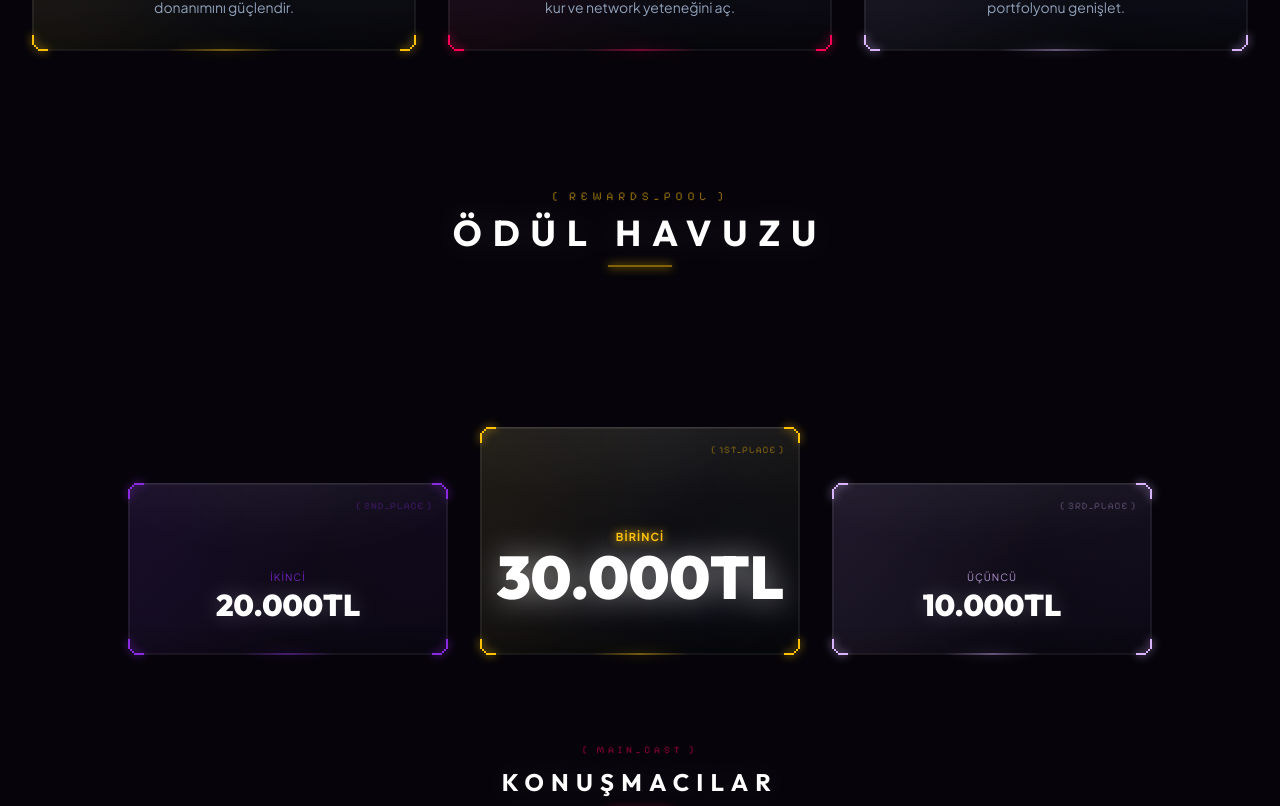
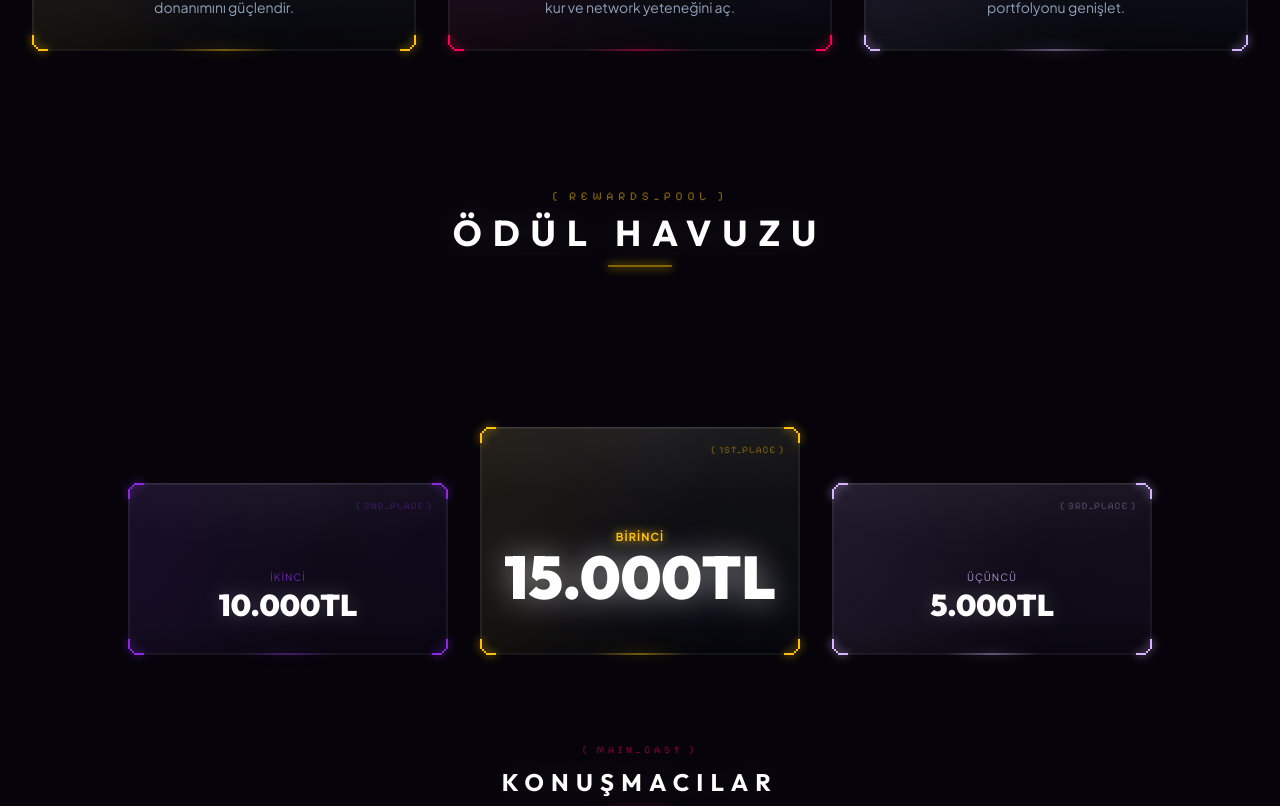
Before and after one commit to skylab-kulubu/skylab-yildizjam, a Next.js app: page / in a window 1280 px wide. Shown: the part 1254-2060 px from the top of the page. Built offline with nearby package versions, Linux system fonts and the light colour scheme.

Commit message:
refactor: improved animations and added global providers

```diff
--- a/src/app/globals.css
+++ b/src/app/globals.css
@@ -37,12 +37,9 @@
     scroll-behavior: auto;
   }
 
-  *,
-  *::before,
-  *::after {
+  .animate-marquee {
     animation-duration: 0.01ms !important;
     animation-iteration-count: 1 !important;
-    transition-duration: 0.01ms !important;
   }
 }
 
--- a/src/app/layout.tsx
+++ b/src/app/layout.tsx
@@ -1,6 +1,7 @@
 import type { Metadata } from "next";
 import { Outfit, Plus_Jakarta_Sans, Pixelify_Sans } from "next/font/google";
 import "./globals.css";
+import Providers from "@/components/Providers";
 
 const outfit = Outfit({
   subsets: ["latin", "latin-ext"],
@@ -66,7 +67,9 @@ export default function RootLayout({
       lang="tr"
       className={`${outfit.variable} ${jakarta.variable} ${pixelify.variable}`}
     >
-      <body className="font-tech text-white antialiased">{children}</body>
+      <body className="font-tech text-white antialiased">
+        <Providers>{children}</Providers>
+      </body>
     </html>
   );
 }
--- a/src/components/Card.tsx
+++ b/src/components/Card.tsx
@@ -203,8 +203,11 @@ const Card = forwardRef<HTMLDivElement, CardProps>(
             xmlns="http://www.w3.org/2000/svg"
           >
             <g
-              fill={cornerColor}
-              style={{ filter: `drop-shadow(0 0 4px ${cornerColor})` }}
+              style={{
+                fill: cornerColor,
+                filter: `drop-shadow(0 0 4px ${cornerColor})`,
+                transition: "fill 0.5s ease-out, filter 0.5s ease-out",
+              }}
             >
               <rect x={3 * p} y={0} width={5 * p} height={p} />
               <rect x={2 * p} y={p} width={p} height={p} />
@@ -215,7 +218,7 @@ const Card = forwardRef<HTMLDivElement, CardProps>(
         ))}
 
         <div
-          className="absolute bottom-0 left-1/2 -translate-x-1/2 h-0.5 w-[30%] group-hover:w-[60%] transition-all duration-700 ease-out opacity-40 group-hover:opacity-100 z-30"
+          className="absolute bottom-0 left-1/2 -translate-x-1/2 h-0.5 w-[30%] group-hover:w-[60%] transition-[width,opacity,filter] duration-700 ease-out opacity-40 group-hover:opacity-100 z-30"
           style={{
             background: `linear-gradient(90deg, transparent, ${glowColor}, transparent)`,
             filter: `drop-shadow(0 0 6px ${glowColor})`,
--- a/src/components/Faq.tsx
+++ b/src/components/Faq.tsx
@@ -25,7 +25,7 @@ export default function Faq() {
             <Card
               noPadding
               variant="solid"
-              className="bg-plum/40 border-white/5 transition-all duration-300 group"
+              className="bg-plum/40 border-white/5 transition-colors duration-300 group"
               cornerColor={
                 openFaq === item.id
                   ? "var(--color-brand-glow)"
@@ -42,7 +42,7 @@ export default function Faq() {
                 onClick={() => setOpenFaq(openFaq === item.id ? null : item.id)}
               >
                 <span
-                  className={`font-tech text-sm transition-colors group-hover:text-white flex-1 min-w-0 wrap-break-word ${openFaq === item.id ? "text-white" : "text-slate-300"}`}
+                  className={`font-tech text-sm transition-colors group-hover:text-white flex-1 min-w-0 break-words ${openFaq === item.id ? "text-white" : "text-slate-300"}`}
                 >
                   <span
                     className={`font-pixel mr-2 transition-colors group-hover:text-brand-glow ${openFaq === item.id ? "text-brand-glow" : "text-slate-600"}`}
--- a/src/components/PageSection.tsx
+++ b/src/components/PageSection.tsx
@@ -56,9 +56,9 @@ export default function PageSection({
       id={id}
       initial="hidden"
       whileInView="show"
-      viewport={{ once: true, amount: 0.1, margin: "0px 0px -35% 0px" }}
+      viewport={{ once: true, amount: 0.1, margin: "0px 0px -10% 0px" }}
       variants={staggerContainer}
-      className={`relative z-10 w-full max-w-[100vw] overflow-hidden transform-gpu ${currentSize.py} ${className}`}
+      className={`relative z-10 w-full max-w-[100vw] ${currentSize.py} ${className}`}
       style={{ "--layout-color": baseColor } as React.CSSProperties}
     >
       <div
--- a/src/components/Prizes.tsx
+++ b/src/components/Prizes.tsx
@@ -44,7 +44,7 @@ export default function Prizes() {
                     İkinci
                   </span>
                   <h3 className="font-display font-black text-2xl sm:text-3xl text-white drop-shadow-[0_0_10px_rgba(255,255,255,0.2)]">
-                    20.000TL
+                    10.000TL
                   </h3>
                 </div>
               </div>
@@ -76,7 +76,7 @@ export default function Prizes() {
                     Birinci
                   </span>
                   <h3 className="font-display font-black text-4xl sm:text-5xl lg:text-6xl text-white drop-shadow-[0_0_15px_rgba(255,255,255,0.5)]">
-                    30.000TL
+                    15.000TL
                   </h3>
                 </div>
               </div>
@@ -108,7 +108,7 @@ export default function Prizes() {
                     Üçüncü
                   </span>
                   <h3 className="font-display font-black text-2xl sm:text-3xl text-white drop-shadow-[0_0_10px_rgba(255,255,255,0.2)]">
-                    10.000TL
+                    5.000TL
                   </h3>
                 </div>
               </div>
--- /dev/null
+++ b/src/components/Providers.tsx
@@ -0,0 +1,7 @@
+"use client";
+
+import { MotionConfig } from "framer-motion";
+
+export default function Providers({ children }: { children: React.ReactNode }) {
+  return <MotionConfig reducedMotion="never">{children}</MotionConfig>;
+}
```
